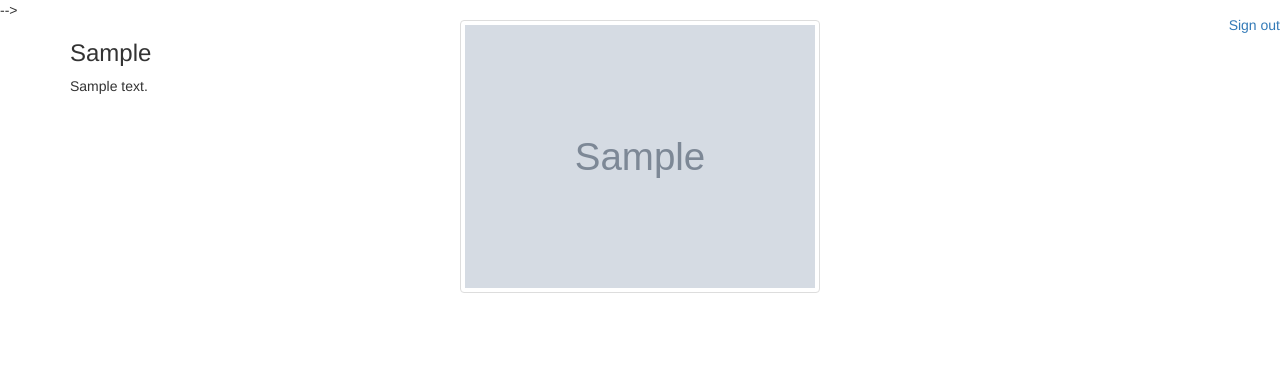
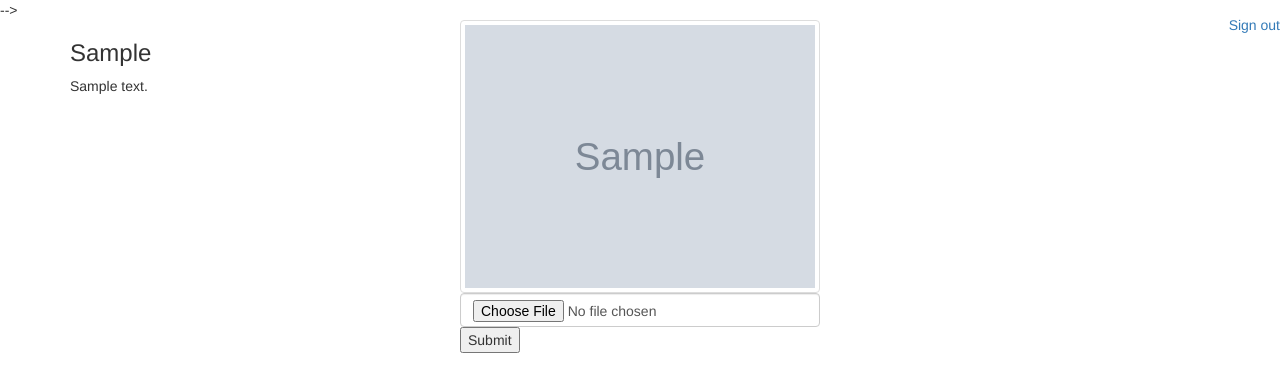
Before and after one commit to gabrielcoder247/pitch-v2.0, a Flask app: template app/templates/profile/profile.html in a window 1280 px wide. Shown: the top 392 px of the page. Run offline with Flask 2, Linux system fonts and the light colour scheme; a user stored in the database is signed in; tables that the repository leaves empty hold one stand-in row (values such as "Sample post"); the template is opened without the code that fills it: values that come from a table or form of the project are taken from there, most other values are stand-ins (such as "Sample title", 1, 10 or a date in 2020); grey boxes marked "Sample" are stand-in pictures; parts of the project's set-up code (start-up, migrations or seed data) failed here and were passed over; some libraries are stand-ins or nearby versions.

Commit message:
add logic to profile template for displaying the photo

```diff
--- a/app/templates/profile/profile.html
+++ b/app/templates/profile/profile.html
@@ -23,6 +23,13 @@
     {%else%}
     <p>No profile picture</p>
     {% endif %}
+    {% if user == current_user %}
+    <form  action="{{url_for('main.update_pic',uname=user.username)}}" method="post" enctype = "multipart/form-data">
+
+      <input type="file"  name="photo" class="form-control" required>
+      <input type="submit">
+    </form>
+    {% endif %}
   </div>
 </div>
 </div>
```
